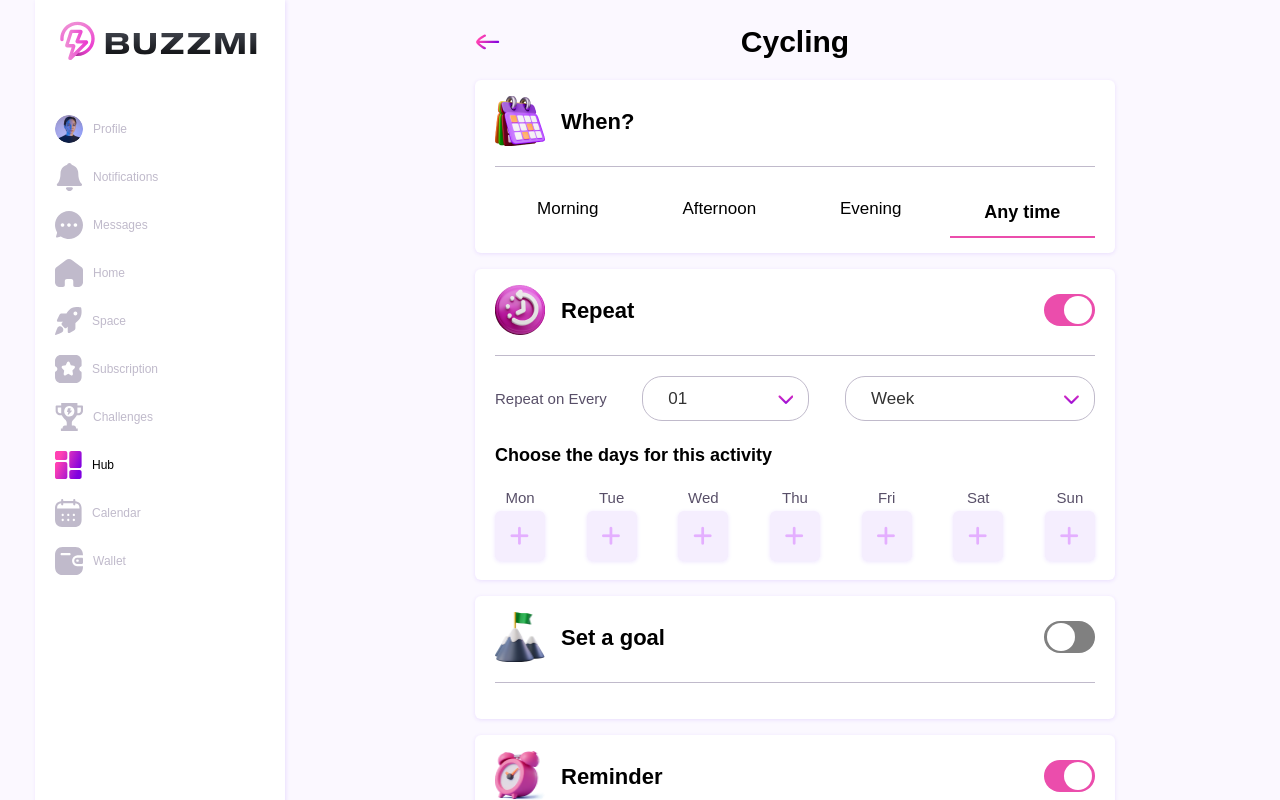
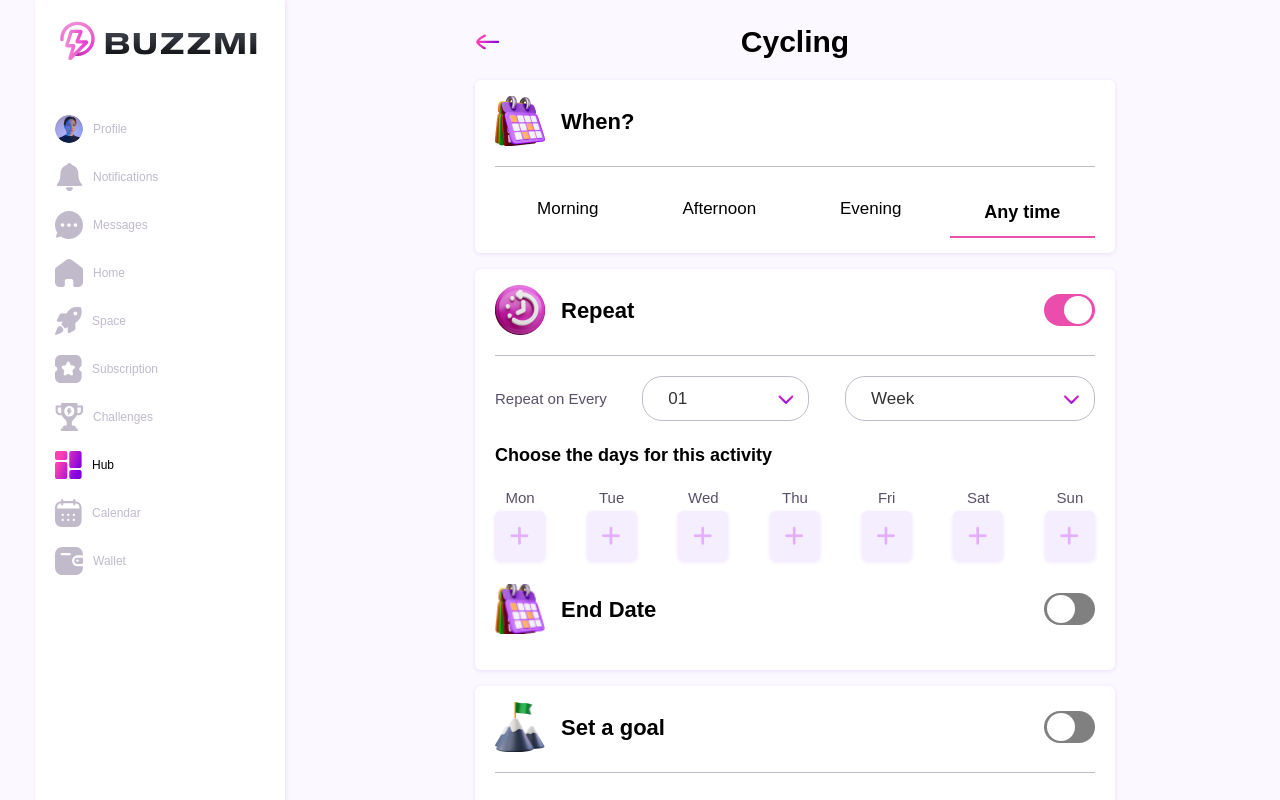
Before and after one commit to alexander-mettevo/buzzmi-deploy, a React (Vite) app: page /hub/create-task in a window 1280 px wide. Shown: the top 800 px of the page. Built offline with nearby package versions, Linux system fonts and the light colour scheme.

Commit message:
create date block

```diff
--- a/src/components/pages/hub/items/form/hubRepeat/HubRepeat.jsx
+++ b/src/components/pages/hub/items/form/hubRepeat/HubRepeat.jsx
@@ -1,12 +1,14 @@
 import React, { useEffect, useState } from "react"
 import HubRepeatMode from "./items/hubRepeatMode/HubRepeatMode.jsx"
 import HubRepeatSwitcher from "./items/hubRepeatSwitcher/HubRepeatSwitcher.jsx"
+import HubRepeatEndDate from "./items/hubRepeatEndDate/HubRepeatEndDate.jsx"
 
 const HubRepeat = ({ values, setValues }) => {
   return (
     <>
       <HubRepeatMode values={values} setValues={setValues} />
       <HubRepeatSwitcher values={values} setValues={setValues} />
+      <HubRepeatEndDate values={values} setValues={setValues} />
     </>
   )
 }
--- a/src/components/pages/hub/items/form/hubRepeat/items/hubRepeatCalendar/HubRepeatCalendar.jsx
+++ b/src/components/pages/hub/items/form/hubRepeat/items/hubRepeatCalendar/HubRepeatCalendar.jsx
@@ -4,6 +4,8 @@ import Calendar from "../../../../../../../reusable/calendar/Calendar.jsx"
 const HubRepeatCalendar = () => {
   const [calendarValue, setCalendarValue] = useState(new Date())
 
+  //TODO организовать сохранение в values в основной стейт
+
   return <Calendar onChange={setCalendarValue} value={calendarValue} noIndent period="month" />
 }
 
--- /dev/null
+++ b/src/components/pages/hub/items/form/hubRepeat/items/hubRepeatEndDate/HubRepeatEndDate.jsx
@@ -0,0 +1,28 @@
+import React, { useState } from "react"
+import Checkbox from "../../../../../../../reusable/assets/checkbox/Checkbox.jsx"
+import Calendar from "react-calendar"
+
+const HubRepeatEndDate = ({ values = {}, setValues }) => {
+  const [isOpen, setIsOpen] = useState(!!values?.endDate)
+  const [calendarValue, setCalendarValue] = useState(new Date())
+
+  //TODO организовать сохранение в values в основной стейт
+
+  return (
+    <div>
+      <div className="d-flex justify-content-between align-items-center pt-4">
+        <div className="multi-box__title">
+          <img src="/images/hub/main/access/calendar.png" alt="icon" className="multi-box__icon" />
+          <span className="h4 me-21 me-lg-3">End Date</span>
+        </div>
+
+        <Checkbox defaultValue={isOpen} setState={setIsOpen} idChecked="end-date" />
+      </div>
+      <div className="pt-4">
+        {isOpen && <Calendar onChange={setCalendarValue} value={calendarValue} noIndent period="month" />}
+      </div>
+    </div>
+  )
+}
+
+export default HubRepeatEndDate
```
